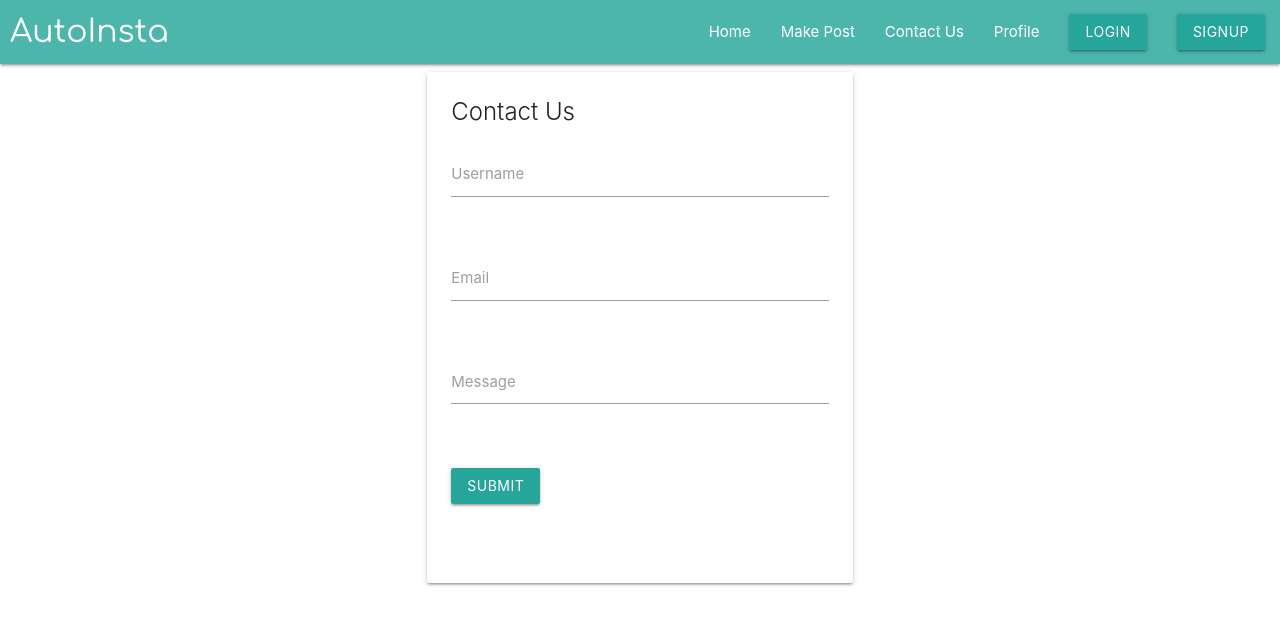
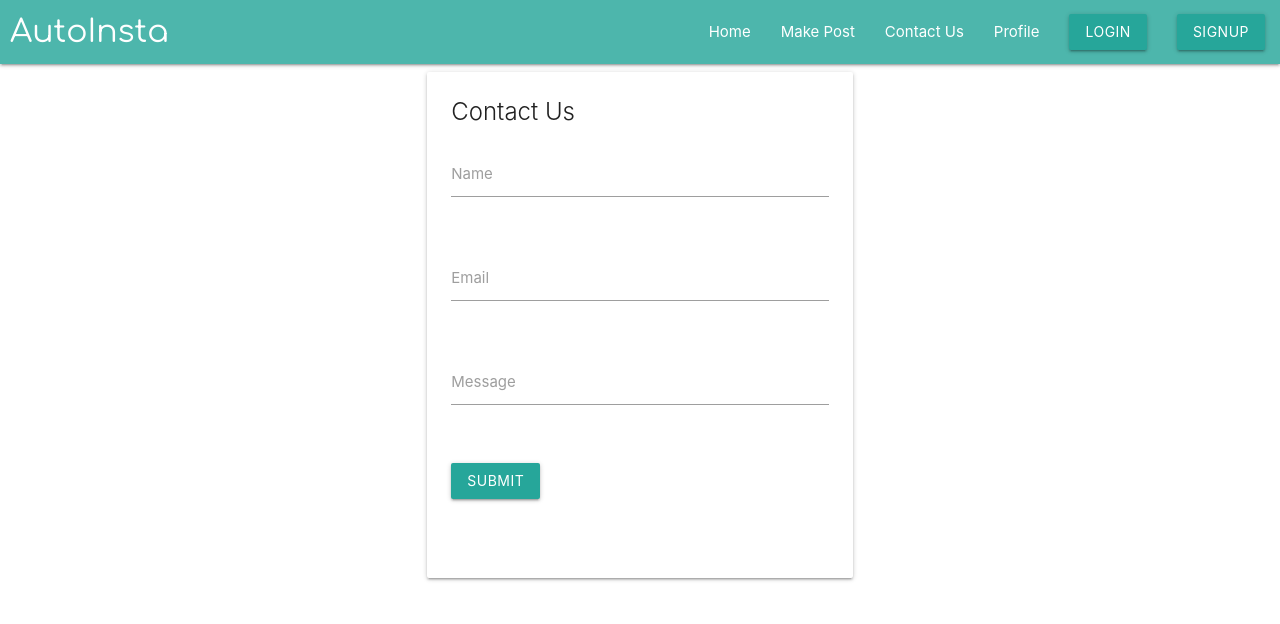
Before and after one commit to MeyerTalon/AutoInsta, a React (Create React App) app in the folder client/: page /contact in a window 1280 px wide. Shown: the top 624 px of the page. Built offline with nearby package versions, Linux system fonts and the light colour scheme.

Commit message:
Completed contact us page w email functionality

```diff
--- a/client/package.json
+++ b/client/package.json
@@ -20,7 +20,8 @@
     "web-vitals": "^3.3.1",
     "instagram-private-api": "^1.45.3",
     "request-promise": "^4.2.6",
-    "bcrypt": "^5.1.0"
+    "bcrypt": "^5.1.0",
+    "emailjs-com": "^3.2.0"
   },
   "scripts": {
     "start": "react-scripts --openssl-legacy-provider start",
--- a/client/src/pages/Contact.js
+++ b/client/src/pages/Contact.js
@@ -1,19 +1,46 @@
-import React, { useState } from "react";
+import React, { useState } from 'react';
+import { send } from 'emailjs-com';
 
 function ContactUs() {
-  const [username, setUsername] = useState("");
-  const [email, setEmail] = useState("");
-  const [message, setMessage] = useState("");
+
+  const [toSend, setToSend] = useState({
+    from_name: '',
+    to_name: 'AutoInsta Team',
+    message: '',
+    reply_to: '',
+  });
+
+  const [sentMessage, setSentMessage] = useState(<p></p>);
+
+  const handleChange = (e) => {
+    setToSend({ ...toSend, [e.target.name]: e.target.value });
+  };
 
   const handleSubmit = (e) => {
     e.preventDefault();
     // necessary logic for handling the form submission
     // access the form data using the username, email, and message state variables
-    console.log("Submitted:", { username, email, message });
-    // Reset the form fields
-    setUsername("");
-    setEmail("");
-    setMessage("");
+    console.log("Submitted:", { ...toSend });
+
+    send(
+      'service_b95yus9',
+      'template_klxxdxr',
+      toSend,
+      'fKepqLb4KSa9fdlEn'
+    )
+      .then((response) => {
+        console.log('SUCCESS!', response.status, response.text);
+      })
+      .then((setSentMessage(<p>Your message has been sent to the AutoInsta Team!</p>)))
+      .then(setToSend({
+        from_name: '',
+        to_name: 'AutoInsta Team',
+        message: '',
+        reply_to: '',
+      }))
+      .catch((err) => {
+        console.log('FAILED...', err);
+      });
   };
 
   return (
@@ -29,35 +56,39 @@ function ContactUs() {
                     <div className="row">
                       <div className="input-field col s12">
                         <input
-                          id="username"
+                          id="from_name"
                           type="text"
+                          name="from_name"
                           className="validate"
-                          value={username}
-                          onChange={(e) => setUsername(e.target.value)}
+                          value={toSend.from_name}
+                          onChange={handleChange}
                         />
-                        <label htmlFor="username">Username</label>
+                        <label htmlFor="from_name">Name</label>
                       </div>
                     </div>
                     <div className="row">
                       <div className="input-field col s12">
                         <input
-                          id="email"
+                          id="reply_to"
                           type="email"
+                          name="reply_to"
                           className="validate"
-                          value={email}
-                          onChange={(e) => setEmail(e.target.value)}
+                          value={toSend.reply_to}
+                          onChange={handleChange}
                         />
-                        <label htmlFor="email">Email</label>
+                        <label htmlFor="reply_to">Email</label>
                       </div>
                     </div>
                     <div className="row">
                       <div className="input-field col s12">
-                        <textarea
+                        <input
                           id="message"
-                          className="materialize-textarea"
-                          value={message}
-                          onChange={(e) => setMessage(e.target.value)}
-                        ></textarea>
+                          type="text"
+                          name="message"
+                          className="validate"
+                          value={toSend.message}
+                          onChange={handleChange}
+                        />
                         <label htmlFor="message">Message</label>
                       </div>
                     </div>
@@ -70,6 +101,7 @@ function ContactUs() {
                         >
                           Submit
                         </button>
+                        {sentMessage}
                       </div>
                     </div>
                   </form>
```
Also changed, not shown: 1 other file (tests, documents, lock files or other folders).
